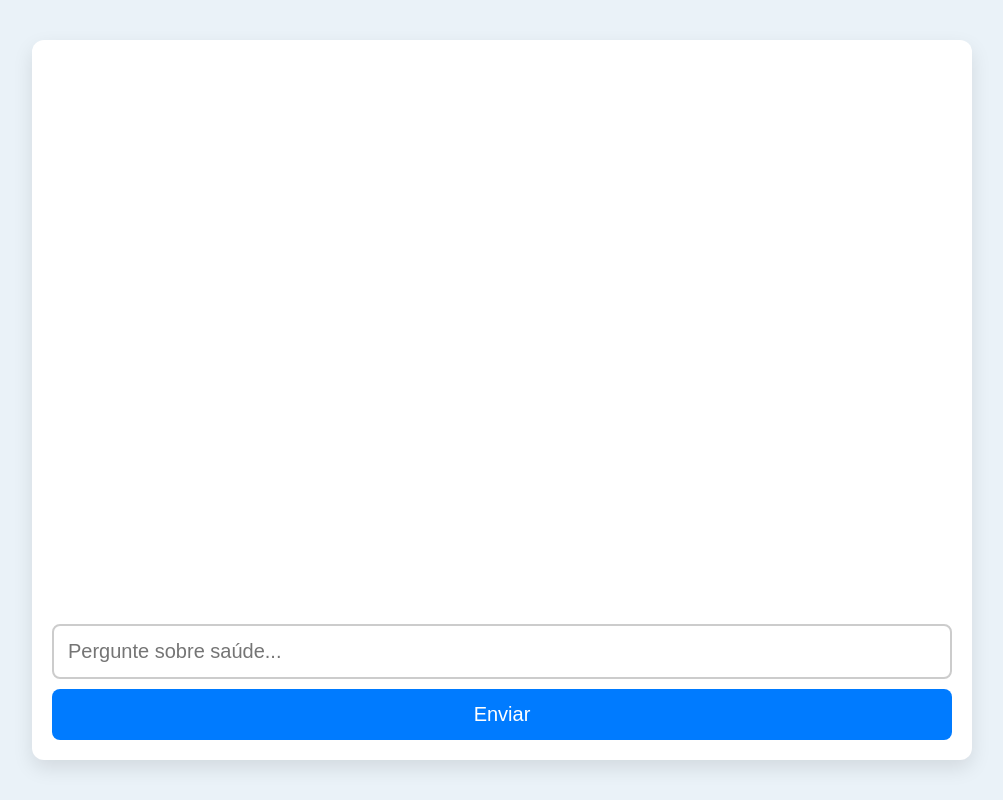
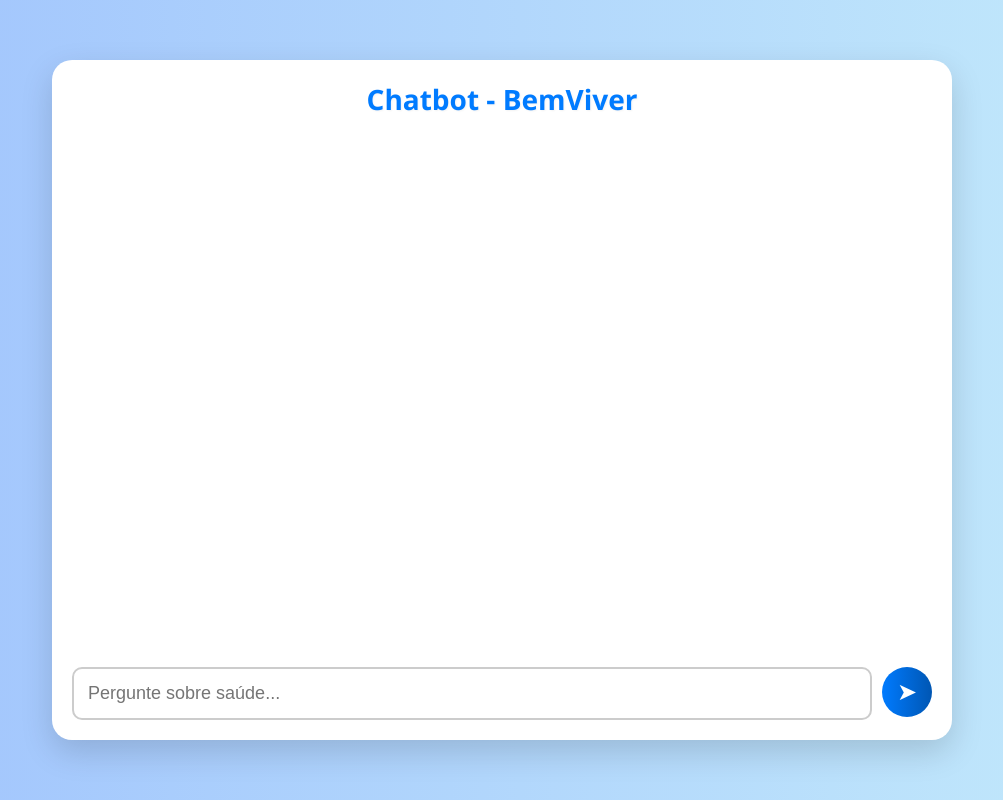
Before and after one commit to lucasxavila/chatbot-saude, a Flask app: page / in a window 1280 px wide. Shown: the whole page, without its empty margins (138-1141 px from the left). Run offline with Flask 3, Linux system fonts and the light colour scheme; parts of the project's set-up code (start-up, migrations or seed data) failed here and were passed over.

Commit message:
upgraded html interface

```diff
--- a/static/style.css
+++ b/static/style.css
@@ -1,86 +1,150 @@
-/* Estilo base da página */
-body {
+/* Reset básico */
+* {
     margin: 0;
     padding: 0;
-    font-family: Arial, sans-serif;
-    background: #eaf2f8;
+    box-sizing: border-box;
+}
+
+body {
+    font-family: 'Segoe UI', Tahoma, Geneva, Verdana, sans-serif;
+    background: linear-gradient(to right, #a1c4fd, #c2e9fb);
+    height: 100vh;
     display: flex;
     justify-content: center;
     align-items: center;
-    height: 100vh;
 }
 
 /* Caixa principal do chat */
 .chatbox {
-    background: white;
+    background: #ffffff;
     width: 900px;
     max-width: 95%;
     height: 85vh;
     display: flex;
     flex-direction: column;
-    border-radius: 12px;
-    box-shadow: 0 8px 20px rgba(0, 0, 0, 0.1);
+    border-radius: 20px;
+    box-shadow: 0 12px 32px rgba(0, 0, 0, 0.15);
     padding: 20px;
+    overflow: hidden;
 }
 
-/* Área onde as mensagens aparecem */
+/* Título do chatbot */
+.titulo-chat {
+    text-align: center;
+    font-size: 28px;
+    font-weight: 600;
+    color: #007BFF;
+    margin-bottom: 16px;
+    text-shadow: 1px 1px 2px rgba(0,0,0,0.05);
+}
+
+/* Área das mensagens */
 #mensagens {
     flex: 1;
     overflow-y: auto;
-    padding: 10px;
-    margin-bottom: 20px;
-    font-size: 22px;
-    line-height: 1.8;
+    padding: 20px;
+    font-size: 18px;
     display: flex;
     flex-direction: column;
-    gap: 12px;
+    gap: 14px;
+    scrollbar-width: thin;
 }
 
-/* Estilo comum para mensagens */
+/* Estilo para as mensagens */
 .mensagem {
-    max-width: 80%;
-    padding: 12px 16px;
-    border-radius: 12px;
+    max-width: 75%;
+    padding: 14px 18px;
+    border-radius: 18px;
     word-wrap: break-word;
+    box-shadow: 0 4px 12px rgba(0,0,0,0.06);
+    transition: transform 0.2s ease;
 }
 
-/* Mensagens do usuário (direita) */
+.mensagem:hover {
+    transform: scale(1.02);
+}
+
+/* Estilo de usuário */
 .user {
     align-self: flex-end;
-    background-color: #d1e7dd;
+    background-color: #d1f7d6;
+    color: #2e7d32;
     text-align: right;
+    border-bottom-right-radius: 4px;
 }
 
-/* Mensagens do bot (esquerda) */
+/* Estilo de bot */
 .bot {
     align-self: flex-start;
-    background-color: #f8d7da;
+    background-color: #ffe1e1;
+    color: #8a1f1f;
     text-align: left;
+    border-bottom-left-radius: 4px;
 }
 
 /* Entrada de texto */
 #entrada {
     padding: 14px;
-    font-size: 20px;
+    font-size: 18px;
     width: 100%;
-    box-sizing: border-box;
     border: 2px solid #ccc;
-    border-radius: 8px;
-    margin-bottom: 10px;
+    border-radius: 10px;
+    margin-bottom: 12px;
+    transition: border 0.3s ease;
 }
 
-/* Botão de envio */
+#entrada:focus {
+    border-color: #007bff;
+    outline: none;
+}
+
+/* Botão */
 button {
     padding: 14px;
-    font-size: 20px;
-    background-color: #007BFF;
+    font-size: 18px;
+    background: linear-gradient(to right, #007BFF, #0056b3);
     color: white;
     border: none;
-    border-radius: 8px;
+    border-radius: 10px;
     cursor: pointer;
-    transition: background 0.3s ease;
+    transition: background 0.3s ease, transform 0.2s ease;
 }
 
 button:hover {
-    background-color: #0056b3;
+    background: linear-gradient(to right, #0056b3, #003f7f);
+    transform: scale(1.03);
 }
+
+/* Área de entrada com botão lado a lado */
+.input-area {
+    display: flex;
+    gap: 10px;
+    margin-top: 10px;
+}
+
+/* Entrada ajustada para ocupar o máximo de espaço possível */
+#entrada {
+    flex: 1;
+    margin-bottom: 0;
+}
+
+/* Botão redondo com ícone */
+#send-btn {
+    width: 50px;
+    height: 50px;
+    font-size: 24px;
+    background: linear-gradient(to right, #007BFF, #0056b3);
+    color: white;
+    border: none;
+    border-radius: 50%;
+    cursor: pointer;
+    transition: background 0.3s ease, transform 0.2s ease;
+    display: flex;
+    align-items: center;
+    justify-content: center;
+}
+
+#send-btn:hover {
+    background: linear-gradient(to right, #0056b3, #003f7f);
+    transform: scale(1.1);
+}
--- a/templates/index.html
+++ b/templates/index.html
@@ -8,9 +8,12 @@
 </head>
 <body>
     <div class="chatbox">
+        <h1 class="titulo-chat">Chatbot - BemViver</h1>
         <div id="mensagens"></div>
-        <input type="text" id="entrada" placeholder="Pergunte sobre saúde..." />
-        <button onclick="enviarMensagem()">Enviar</button>
+        <div class="input-area">
+            <input type="text" id="entrada" placeholder="Pergunte sobre saúde..." />
+            <button onclick="enviarMensagem()" id="send-btn" aria-label="Enviar mensagem">&#x27A4;</button>
+        </div>
     </div>
 
     <script src="{{ url_for('static', filename='script.js') }}"></script>
```
